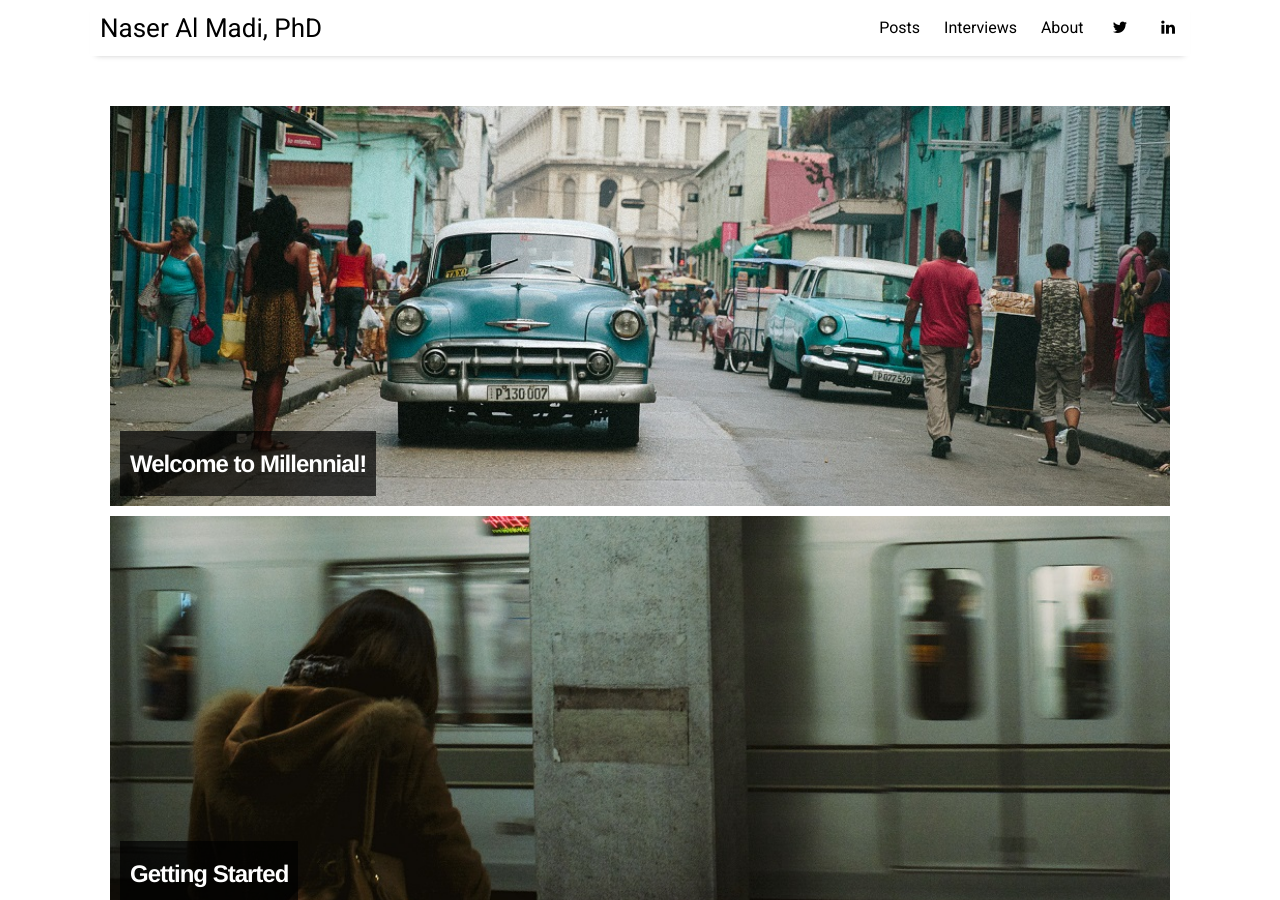
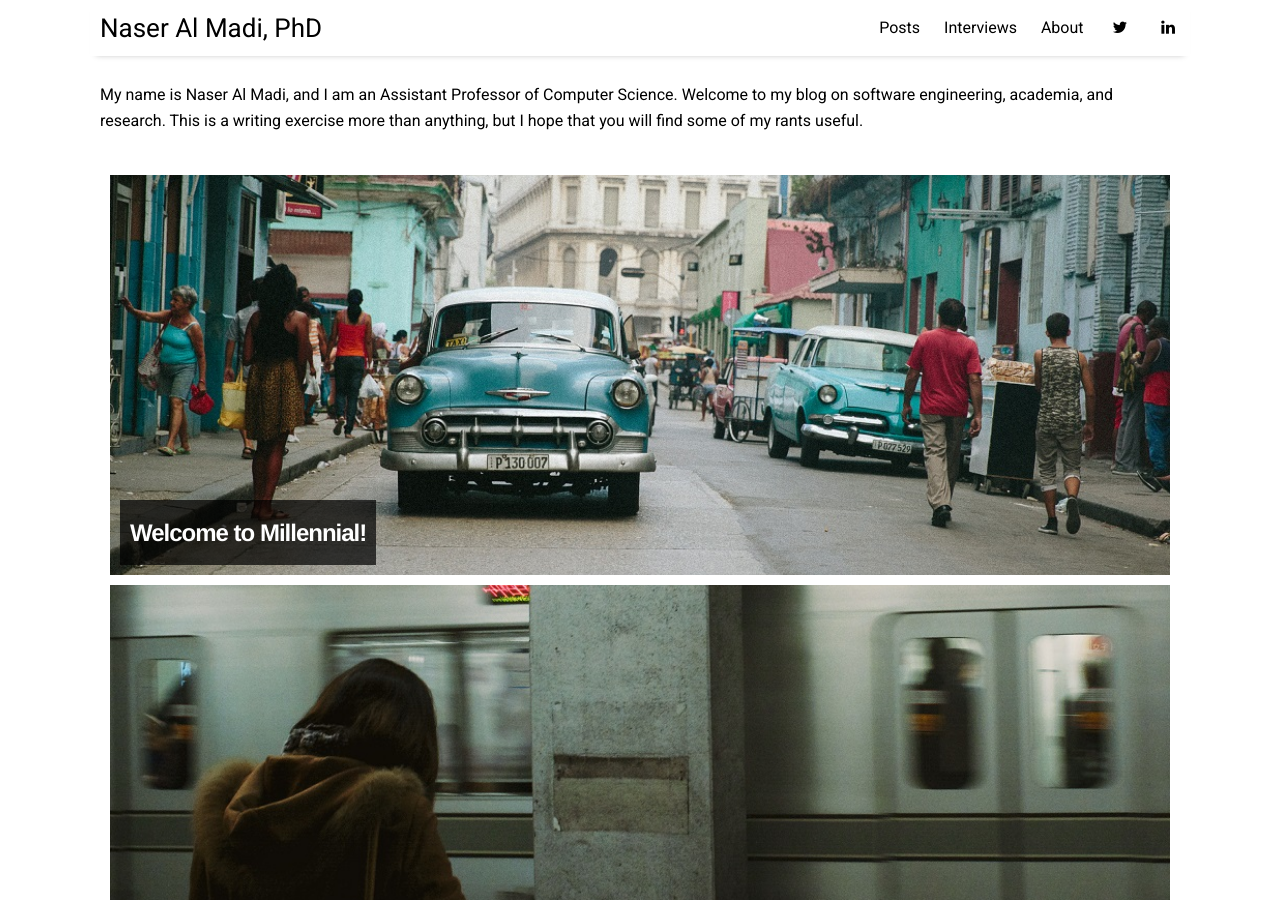
Before and after one commit to SWEFall22/swefall22.github.io, a Jekyll site: the page built from index.html, in a window 1280 px wide and 900 px high. Built offline with Jekyll 4.4.1, drawn with Linux system fonts in a browser that asks for light colours; nearby versions of some CDN libraries; the list of posts is cut into pages by our own code.

Commit message:
Update home.html

```diff
--- a/_layouts/home.html
+++ b/_layouts/home.html
@@ -3,7 +3,10 @@ layout: default
 title: Home
 ---
 
-<p> {{ site.details }} </p>
+<p>My name is Naser Al Madi, and I am an Assistant Professor of Computer Science.
+  Welcome to my blog on software engineering, academia, and research.
+  This is a writing exercise more than anything, but I hope that you will find some of my rants useful.
+ </p>
 <br>
 {% for post in paginator.posts %}
   {% include featured-post.html %}
```
